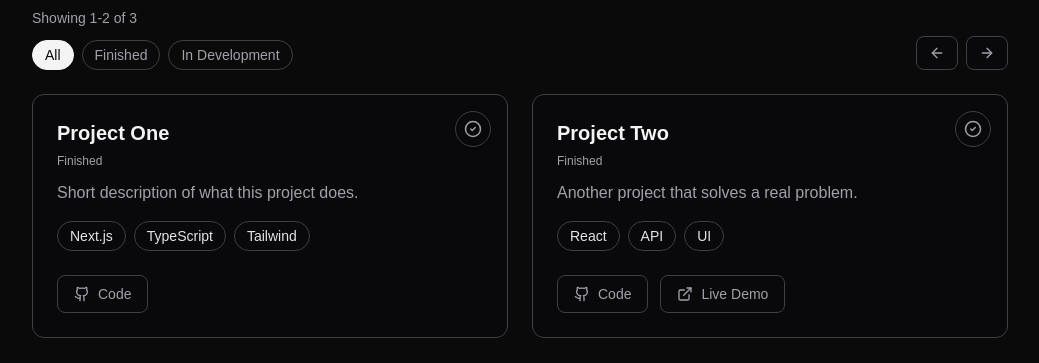
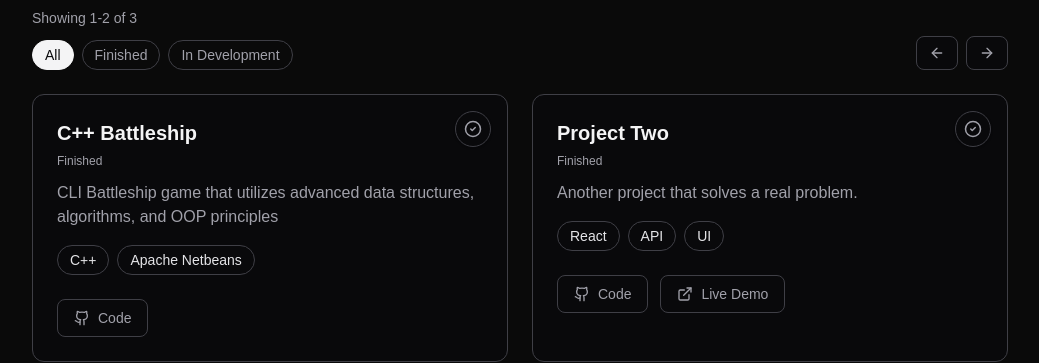
Before and after one commit to Coolguy4123/Portfolio, a Next.js app: page / in a window 1280 px wide. Shown: the part 1406-1769 px from the top of the page, without its empty margins (120-1159 px from the left). Built offline with nearby package versions, Linux system fonts and the light colour scheme.

Commit message:
Added C++ Battleship project

```diff
--- a/app/page.tsx
+++ b/app/page.tsx
@@ -6,10 +6,10 @@ import SkillsSection from "./components/SkillSection";
 
 const projects = [
   {
-    title: "Project One",
-    description: "Short description of what this project does.",
-    tech: ["Next.js", "TypeScript", "Tailwind"],
-    link: "https://github.com/yourname/project-one",
+    title: "C++ Battleship",
+    description: "CLI Battleship game that utilizes advanced data structures, algorithms, and OOP principles",
+    tech: ["C++", "Apache Netbeans"],
+    link: "https://github.com/Coolguy4123/Project1BattleShipV2",
     status: "finished"
   },
   {
```
